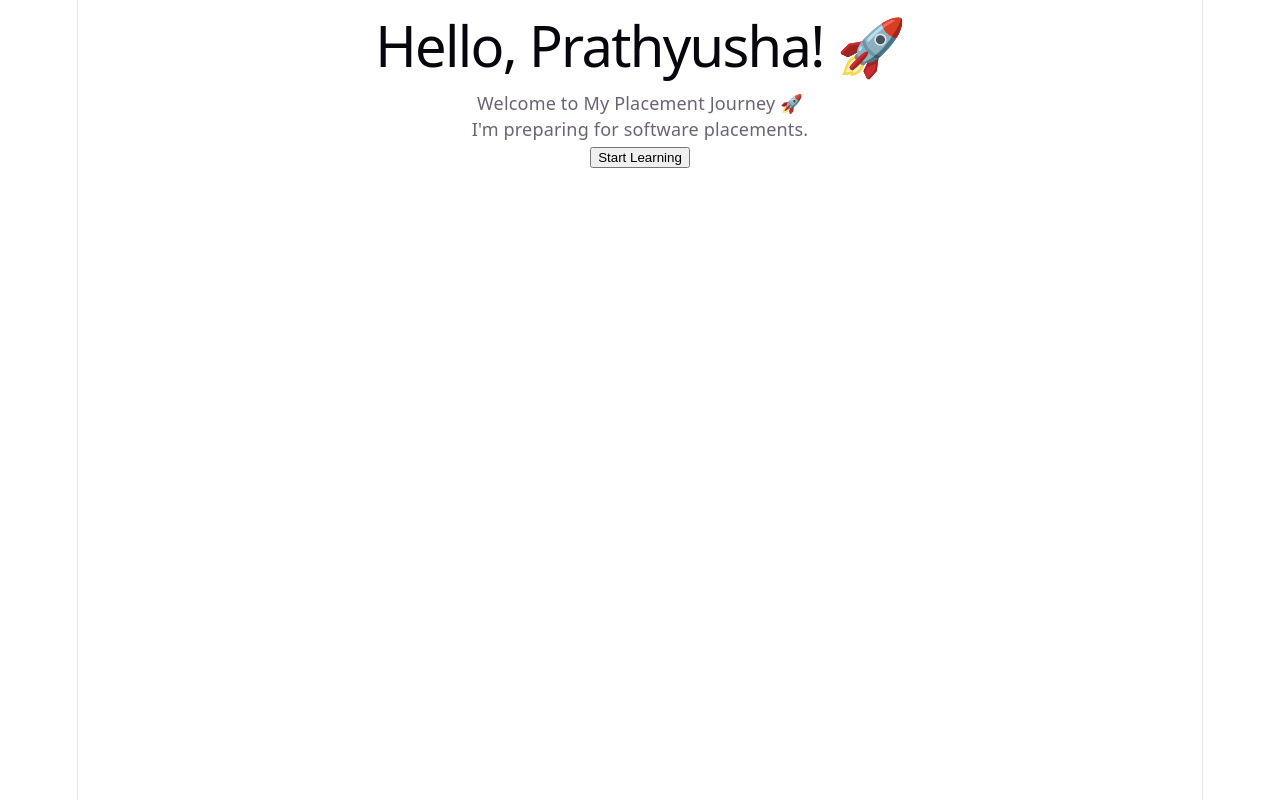
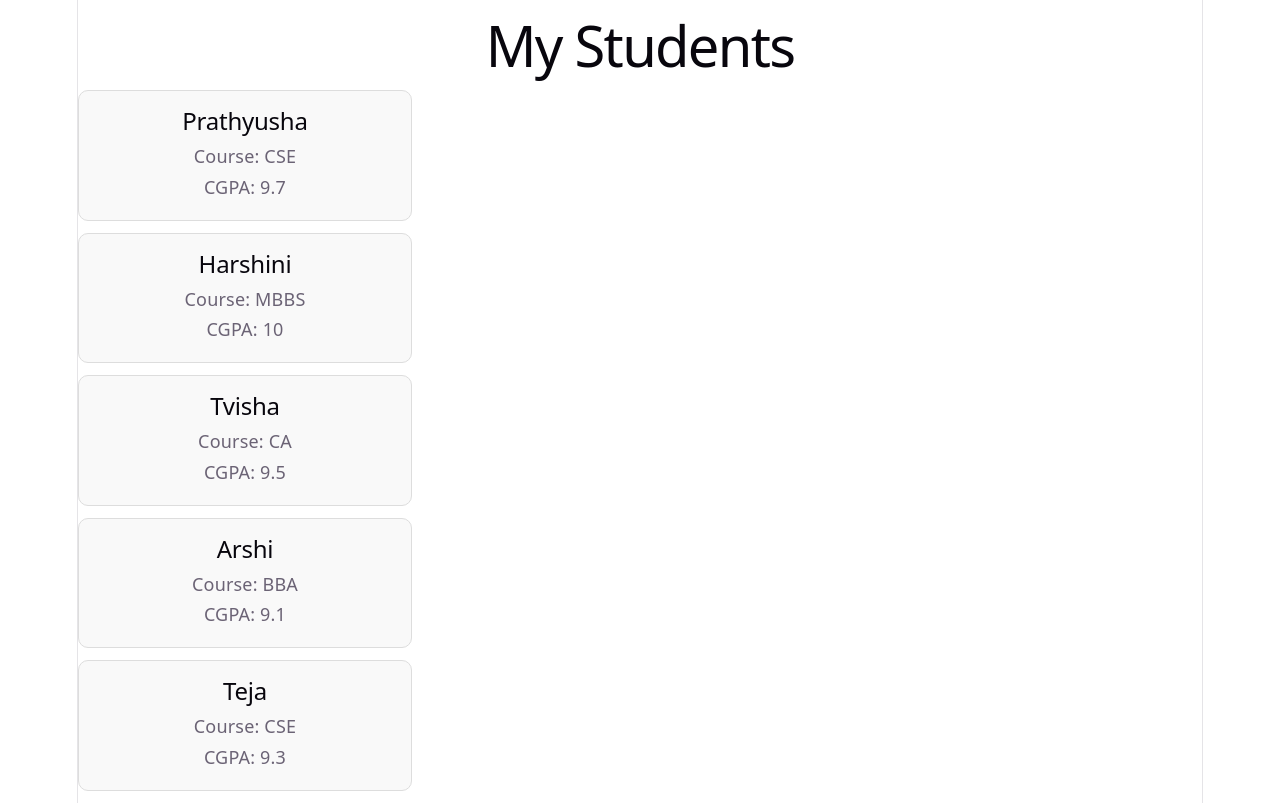
Before and after one commit to prathyushajanga07-tech/reactLearningSandbox, a React (Vite) app: page / in a window 1280 px wide. Built offline with nearby package versions, Linux system fonts and the light colour scheme.

Commit message:
feat: learn React components and props

```diff
--- a/src/App.jsx
+++ b/src/App.jsx
@@ -1,22 +1,26 @@
-import { useState } from "react";
+import StudentCard from "./StudentCard";
 
 function App() {
-  const name = "Prathyusha";
-  const [started, setStarted] = useState(false);
+  const students = [
+    { name: "Prathyusha", course: "CSE", cgpa: "9.7" },
+    { name: "Harshini", course: "MBBS", cgpa: "10" },
+    { name: "Tvisha", course: "CA", cgpa: "9.5" },
+    { name: "Arshi", course: "BBA", cgpa: "9.1" },
+    { name: "Teja", course: "CSE", cgpa: "9.3" }
+  ];
 
   return (
     <div>
-      <h1>Hello, {name}! 🚀</h1>
+      <h1>My Students</h1>
 
-      <p>Welcome to My Placement Journey 🚀</p>
-
-      <p>I'm preparing for software placements.</p>
-
-      <button onClick={() => setStarted((prev) => !prev)}>
-      {started ? "Learning Started" : "Start Learning"}
-      </button>
-
-      {started && <p>Let's get this placement prep started! 🔥</p>}
+      {students.map((student) => (
+        <StudentCard
+          key={student.name}
+          name={student.name}
+          course={student.course}
+          cgpa={student.cgpa}
+        />
+      ))}
     </div>
   );
 }
--- /dev/null
+++ b/src/StudentCard.css
@@ -0,0 +1,16 @@
+.student-card {
+  border: 1px solid #ddd;
+  border-radius: 10px;
+  padding: 16px;
+  margin: 12px 0;
+  width: 300px;
+  background: #f9f9f9;
+}
+
+.student-card h2 {
+  margin-bottom: 8px;
+}
+
+.student-card p {
+  margin: 4px 0;
+}
--- /dev/null
+++ b/src/StudentCard.jsx
@@ -0,0 +1,13 @@
+import "./StudentCard.css";
+
+function StudentCard({ name, course, cgpa }) {
+  return (
+    <div className="student-card">
+      <h2>{name}</h2>
+      <p>Course: {course}</p>
+      <p>CGPA: {cgpa}</p>
+    </div>
+  );
+}
+
+export default StudentCard;
```
